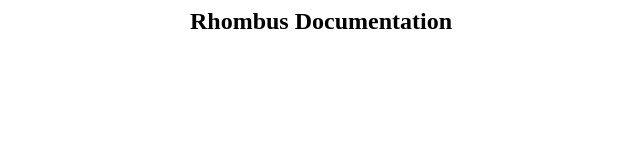
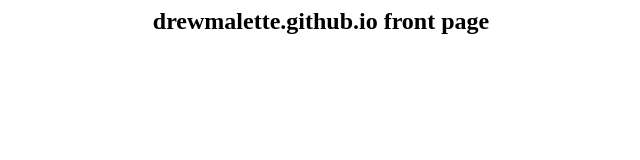
Before and after one commit to DrewMalette/drewmalette.github.io, a plain HTML site: page index.html in a window 1280 px wide. Shown: the whole page, without its empty margins (319-959 px from the left). Drawn offline with Linux system fonts and the light colour scheme.

Commit message:
Update index.html

```diff
--- a/index.html
+++ b/index.html
@@ -1,8 +1,8 @@
 <html>
   <head>
-    <title>rhombus documentation</title>
+    <title>drewmalette.github.io</title>
   </head>
   <body>
-    <h2 align="center">Rhombus Documentation</h2>
+    <h2 align="center">drewmalette.github.io front page</h2>
   </body>
 </html>
```
